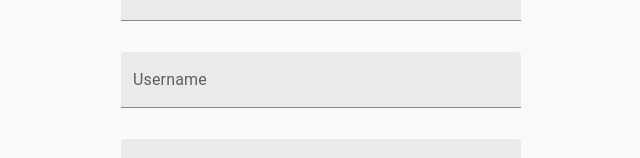
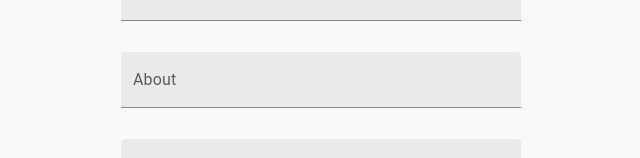
Before and after one commit to ChiragSharma0208/Video-Streaming, a React (Create React App) app in the folder frontend/: page /signup in a window 1280 px wide. Shown: the part 299-457 px from the top of the page, without its empty margins (319-959 px from the left). Built offline with nearby package versions, Linux system fonts and the light colour scheme.

Commit message:
search corrected

```diff
--- a/frontend/src/components/index.jsx
+++ b/frontend/src/components/index.jsx
@@ -13,6 +13,7 @@ export default function Index({ username }) {
     const fetchData = async () => {
       try {
         const { data } = await axios.get("/api/uploads");
+        console.log(data);
         setPosts(data);
 
         if (username && username.subscriptions) {
@@ -40,14 +41,14 @@ export default function Index({ username }) {
     ? posts.filter(post => {
         const titleMatch = post.title && post.title.toLowerCase().includes(search);
         const tagMatch = post.tags && post.tags.some(tag => tag.toLowerCase() === search);
-        const usernameMatch = post.username && post.username.toLowerCase().includes(search);
+        const usernameMatch = post.name && post.name.toLowerCase().includes(search);
         return titleMatch || tagMatch || usernameMatch;
       })
     : posts.filter(post => {
         const isSubscribed = sub.some(subscribedName => post.name === subscribedName);
         const titleMatch = post.title && post.title.toLowerCase().includes(search);
         const tagMatch = post.tags && post.tags.some(tag => tag.toLowerCase() === search);
-        const usernameMatch = post.username && post.username.toLowerCase().includes(search);
+        const usernameMatch = post.name && post.name.toLowerCase().includes(search);
         return isSubscribed && (titleMatch || tagMatch || usernameMatch);
       });
 
--- a/frontend/src/pages/signup.jsx
+++ b/frontend/src/pages/signup.jsx
@@ -53,7 +53,7 @@ export default function Signup() {
           }}
         /><TextField
         id="filled-basic"
-        label="Username"
+        label="About"
         margin="normal"
         variant="filled"
         value={data.about}
```
Also changed, not shown: 2 other files (tests, documents, lock files or other folders).
